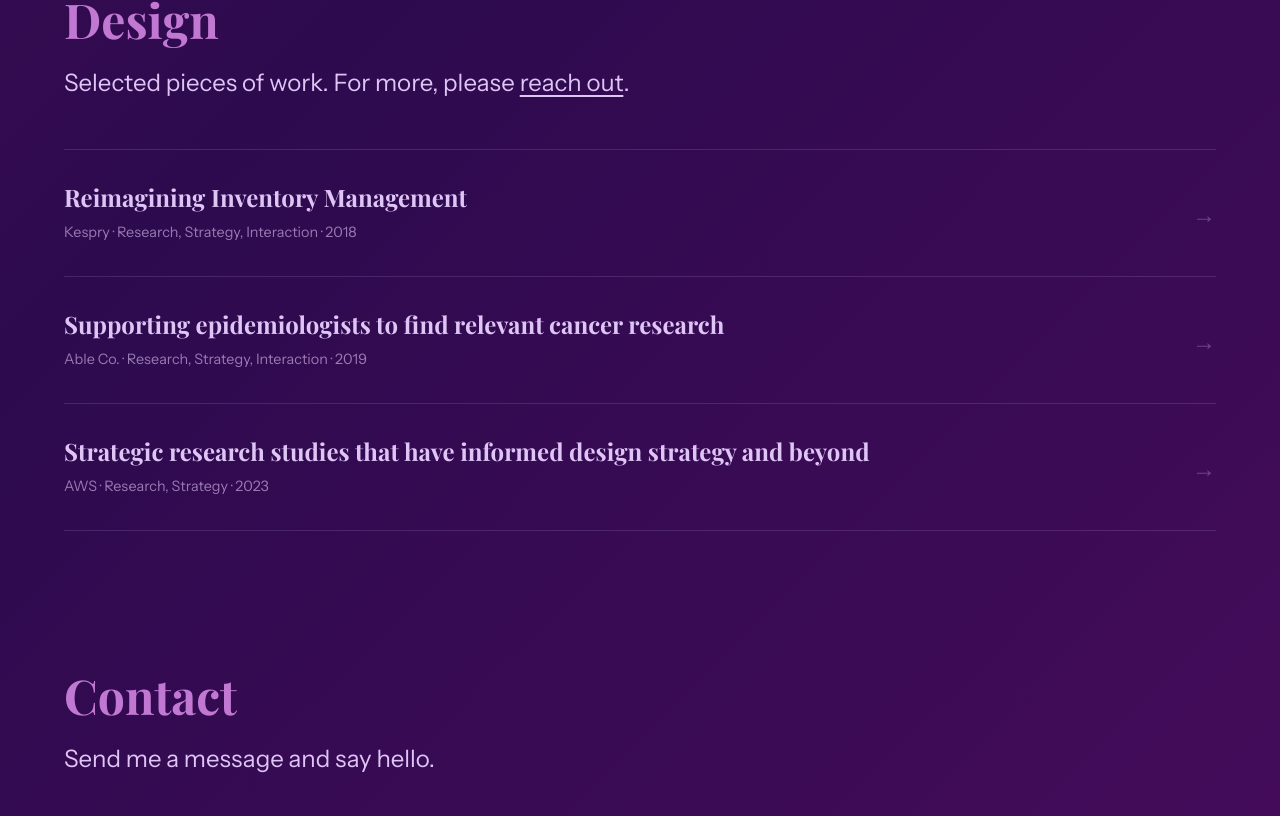
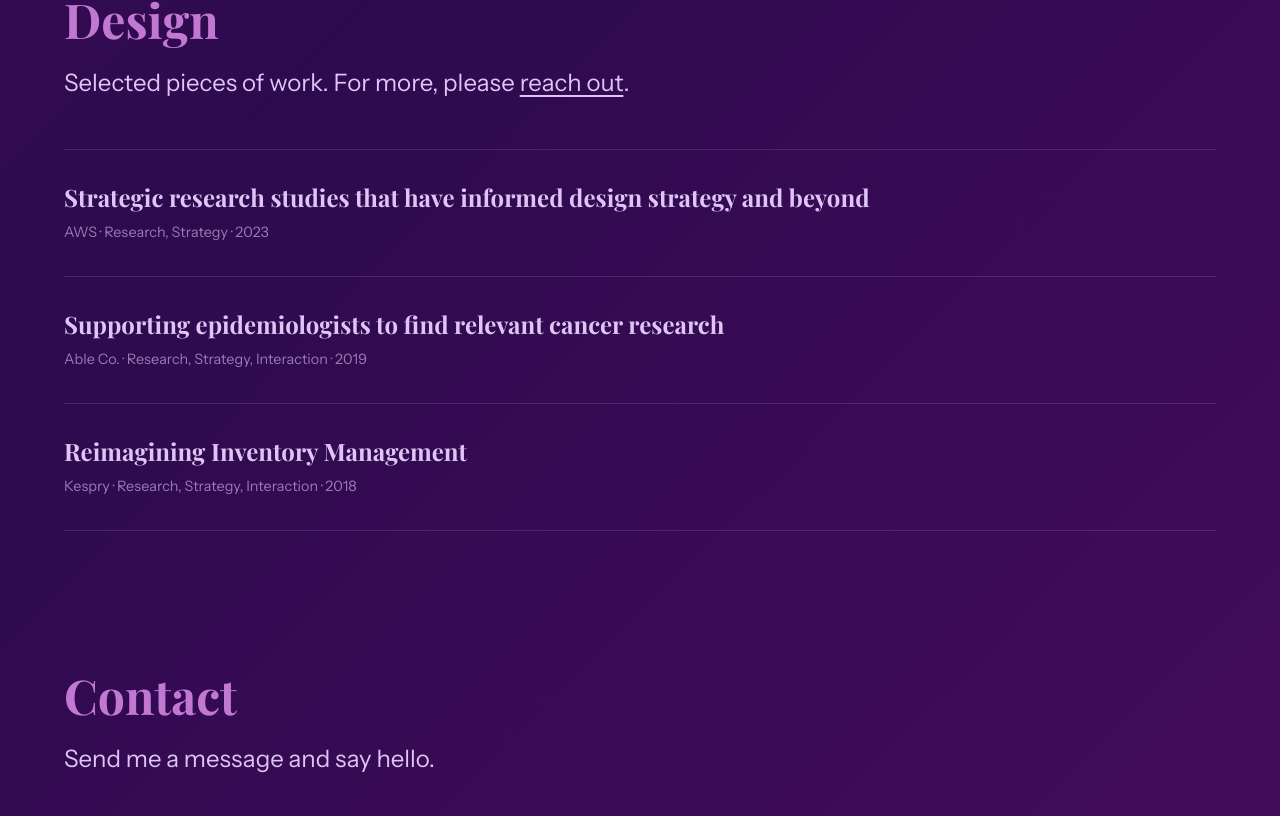
Before and after one commit to catlagman/portfolio, a Next.js app: page / in a window 1280 px wide. Shown: the part 824-1640 px from the top of the page. Built offline with nearby package versions, Linux system fonts and the light colour scheme.

Commit message:
remove arrows, reorder newest to oldest

```diff
--- a/app/page.js
+++ b/app/page.js
@@ -51,7 +51,6 @@ export default function Home() {
     setOpenModal(slug)
     setModalLoading(true)
     setModalContent(null)
-
     try {
       const response = await fetch(`/api/case-study/${slug}`)
       const data = await response.json()
@@ -164,12 +163,11 @@ export default function Home() {
           Selected pieces of work. For more, please <a href="mailto:calagman@gmail.com" className={styles.underline}>reach out</a>.
         </p>
         <div className={styles.caseStudyGrid}>
-          <div className={styles.caseStudyCard} onClick={() => handleCardClick('kespry')}>
+          <div className={styles.caseStudyCard} onClick={() => handleCardClick('aws')}>
             <div className={styles.cardContent}>
-              <h3>Reimagining Inventory Management</h3>
-              <p className={styles.cardMeta}>Kespry · Research, Strategy, Interaction · 2018</p>
+              <h3>Strategic research studies that have informed design strategy and beyond</h3>
+              <p className={styles.cardMeta}>AWS · Research, Strategy · 2023</p>
             </div>
-            <span className={styles.cardArrow}>→</span>
           </div>
 
           <div className={styles.caseStudyCard} onClick={() => handleCardClick('able-co')}>
@@ -177,15 +175,13 @@ export default function Home() {
               <h3>Supporting epidemiologists to find relevant cancer research</h3>
               <p className={styles.cardMeta}>Able Co. · Research, Strategy, Interaction · 2019</p>
             </div>
-            <span className={styles.cardArrow}>→</span>
           </div>
 
-          <div className={styles.caseStudyCard} onClick={() => handleCardClick('aws')}>
+          <div className={styles.caseStudyCard} onClick={() => handleCardClick('kespry')}>
             <div className={styles.cardContent}>
-              <h3>Strategic research studies that have informed design strategy and beyond</h3>
-              <p className={styles.cardMeta}>AWS · Research, Strategy · 2023</p>
+              <h3>Reimagining Inventory Management</h3>
+              <p className={styles.cardMeta}>Kespry · Research, Strategy, Interaction · 2018</p>
             </div>
-            <span className={styles.cardArrow}>→</span>
           </div>
         </div>
       </section>
```
